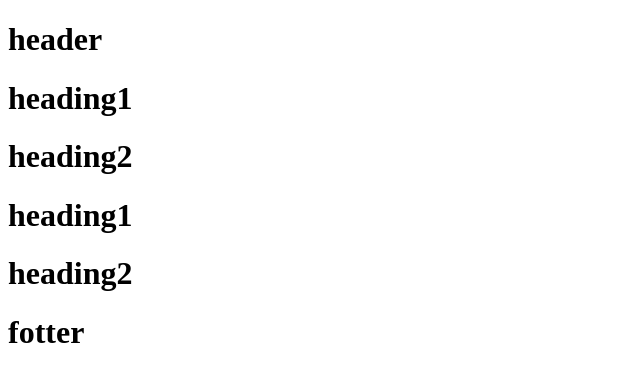
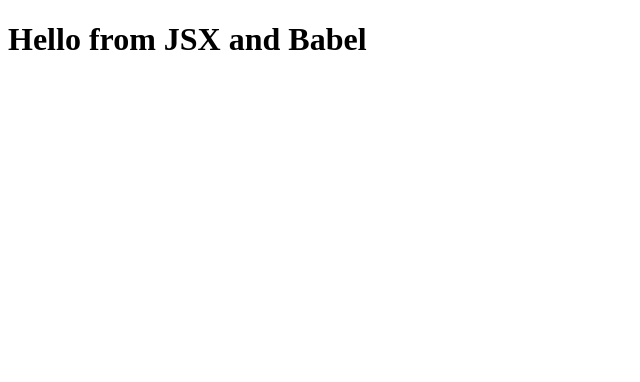
Before and after one commit to Vinit71/TasteBite, a React (Vite) app: page / in a window 1280 px wide. Shown: the top 382 px of the page, without its empty margins (0-640 px from the left). Built offline with nearby package versions, Linux system fonts and the light colour scheme.

Commit message:
create start and build script and Understand JSX and Babel

```diff
--- a/App.js
+++ b/App.js
@@ -33,8 +33,9 @@
 //this code looks very ugly so we will use 'JSX' to make our life easy.
 //still this is the core of React, JSX just help us to do these things easily
 
+const myJsx = <h1>Hello from JSX and Babel</h1>
 const root = ReactDOM.createRoot(document.getElementById("root"));
 
-console.log(parent);    //plain js object
+console.log(myJsx);    //plain js object
 
-root.render(parent);
+root.render(myJsx);
--- a/index.html
+++ b/index.html
@@ -7,18 +7,9 @@
     <title>Document</title>
 </head>
 <body>
-    <div id="header">
-        <h1>header</h1>
+    <div id="root">
+        <h1>Not rendering</h1>
     </div>
-
-    <div id="root">
-        <h1>Already there!</h1>
-    </div>
-
-    <div id="fotter">
-        <h1>fotter</h1>
-    </div>
-
 <!-- CDN links to fetch react and use-->
 <!-- <script crossorigin src="https://unpkg.com/react@18/umd/react.development.js"></script> core react -->
 <!-- <script crossorigin src="https://unpkg.com/react-dom@18/umd/react-dom.development.js"></script> ReactDOM react -->
--- a/package.json
+++ b/package.json
@@ -3,6 +3,8 @@
   "version": "1.0.0",
   "description": "Exploring How React Works",
   "scripts": {
+    "start": "parcel index.html",
+    "build": "parcel build index.html",
     "test": "jest"
   },
   "repository": {
```
